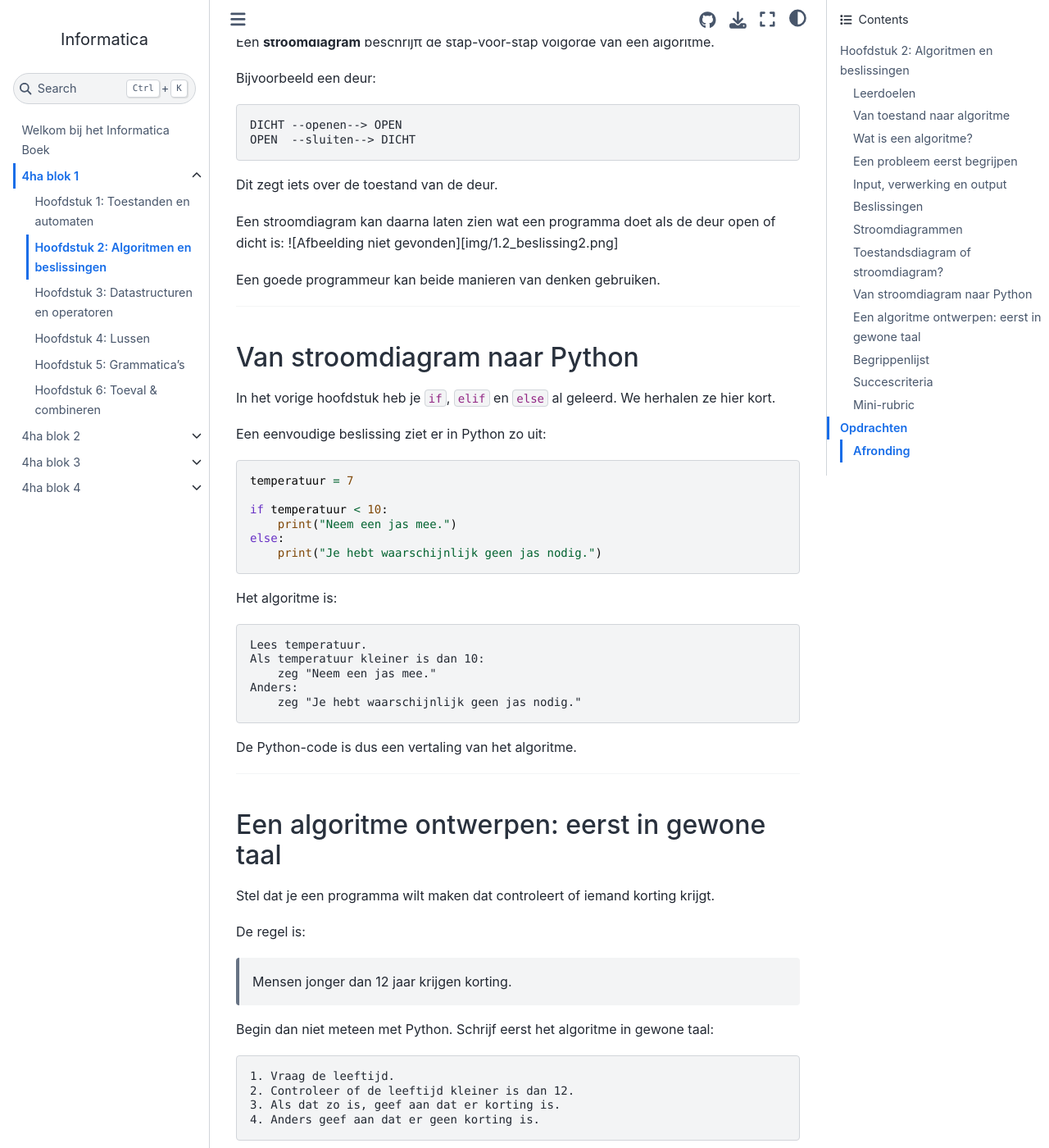
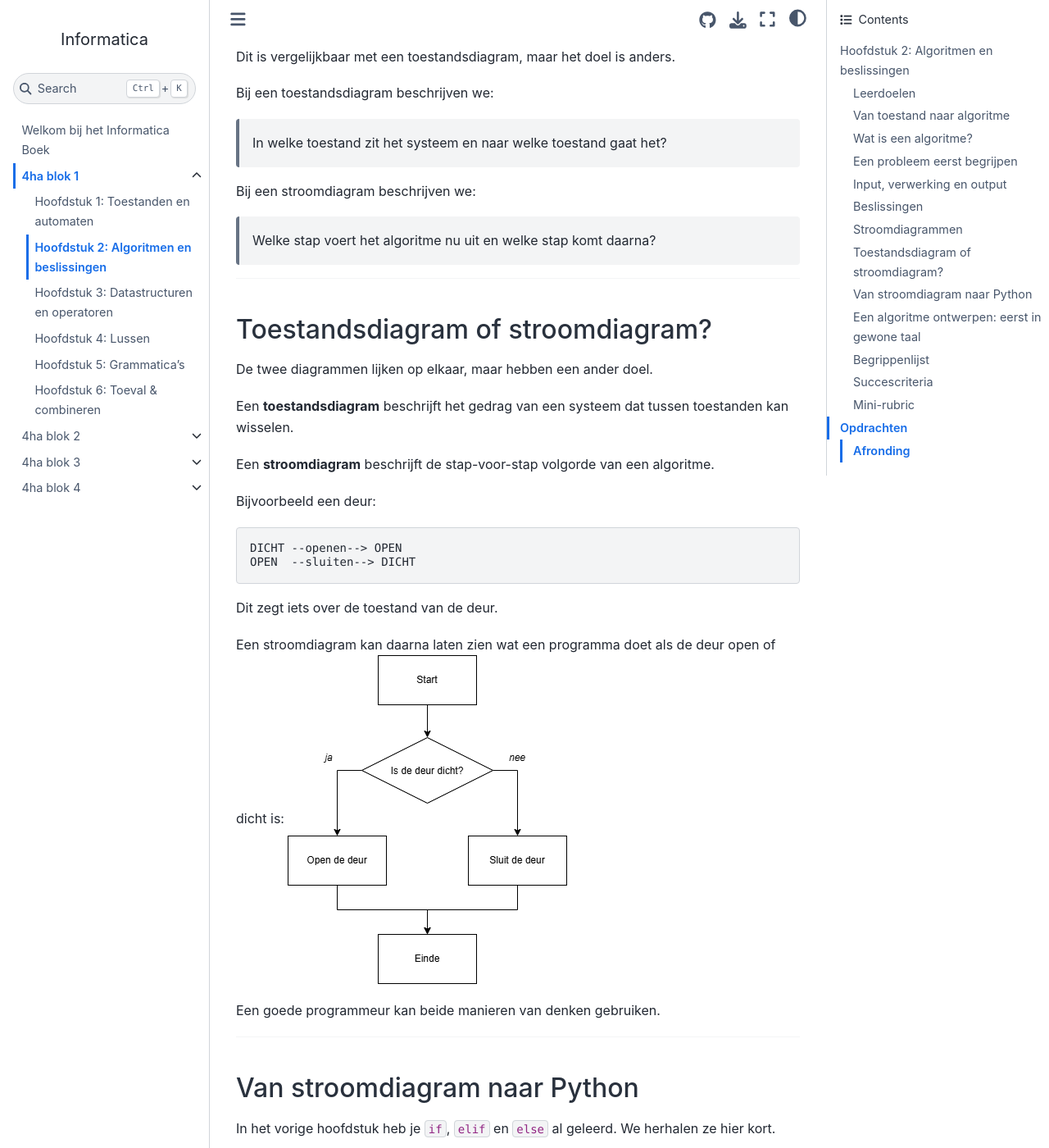
Before and after one commit to JoostvanTiel/informatica, a Jupyter Book: the page built from book/blok1/hoofdstuk2.md, in a window 1280 px wide and 1400 px high, scrolled down 6119 px. Shown: the whole window at 82% size. Built offline with Jupyter Book 1.0.4 settings and Sphinx 7.4.7 and the Sphinx Book theme 1.1.4, drawn with Linux system fonts in a browser that asks for light colours; some of the changed text lies outside the part shown.

Commit message:
Fix image link formatting in chapters 1 and 2 for consistency

````diff
--- a/book/blok1/hoofdstuk2.md
+++ b/book/blok1/hoofdstuk2.md
@@ -222,7 +222,7 @@ In een eenvoudig stroomdiagram gebruiken we onder andere:
 - pijlen om de volgorde aan te geven.
 
 Bijvoorbeeld:
-![Afbeelding niet gevonden][img/1.2_beslissing1.png]
+![Afbeelding niet gevonden](img/1.2_beslissing1.png)
 
 De ruit stelt de beslissing voor.
 
@@ -268,7 +268,7 @@ OPEN  --sluiten--> DICHT
 Dit zegt iets over de toestand van de deur.
 
 Een stroomdiagram kan daarna laten zien wat een programma doet als de deur open of dicht is:
-![Afbeelding niet gevonden][img/1.2_beslissing2.png]
+![Afbeelding niet gevonden](img/1.2_beslissing2.png)
 
 Een goede programmeur kan beide manieren van denken gebruiken.
 
@@ -321,7 +321,7 @@ Begin dan niet meteen met Python. Schrijf eerst het algoritme in gewone taal:
 ```
 
 Daarna kun je een stroomdiagram maken.
-![Afbeelding niet gevonden][img/1.2_beslissing3.png]
+![Afbeelding niet gevonden](img/1.2_beslissing3.png)
 
 Pas daarna schrijf je Python:
 
````
Also changed, not shown: book/blok1/hoofdstuk1.md (+2 -2 lines).
